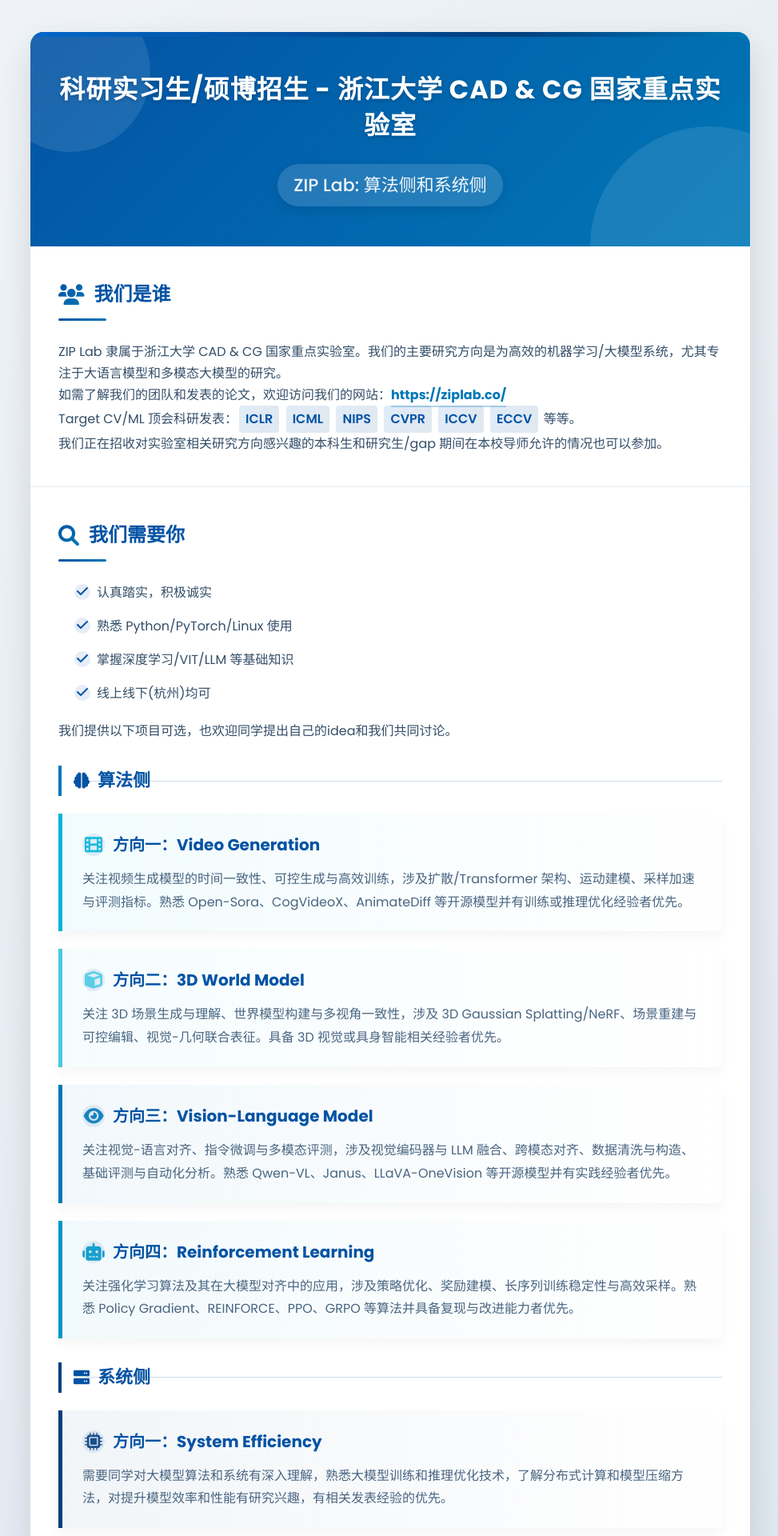
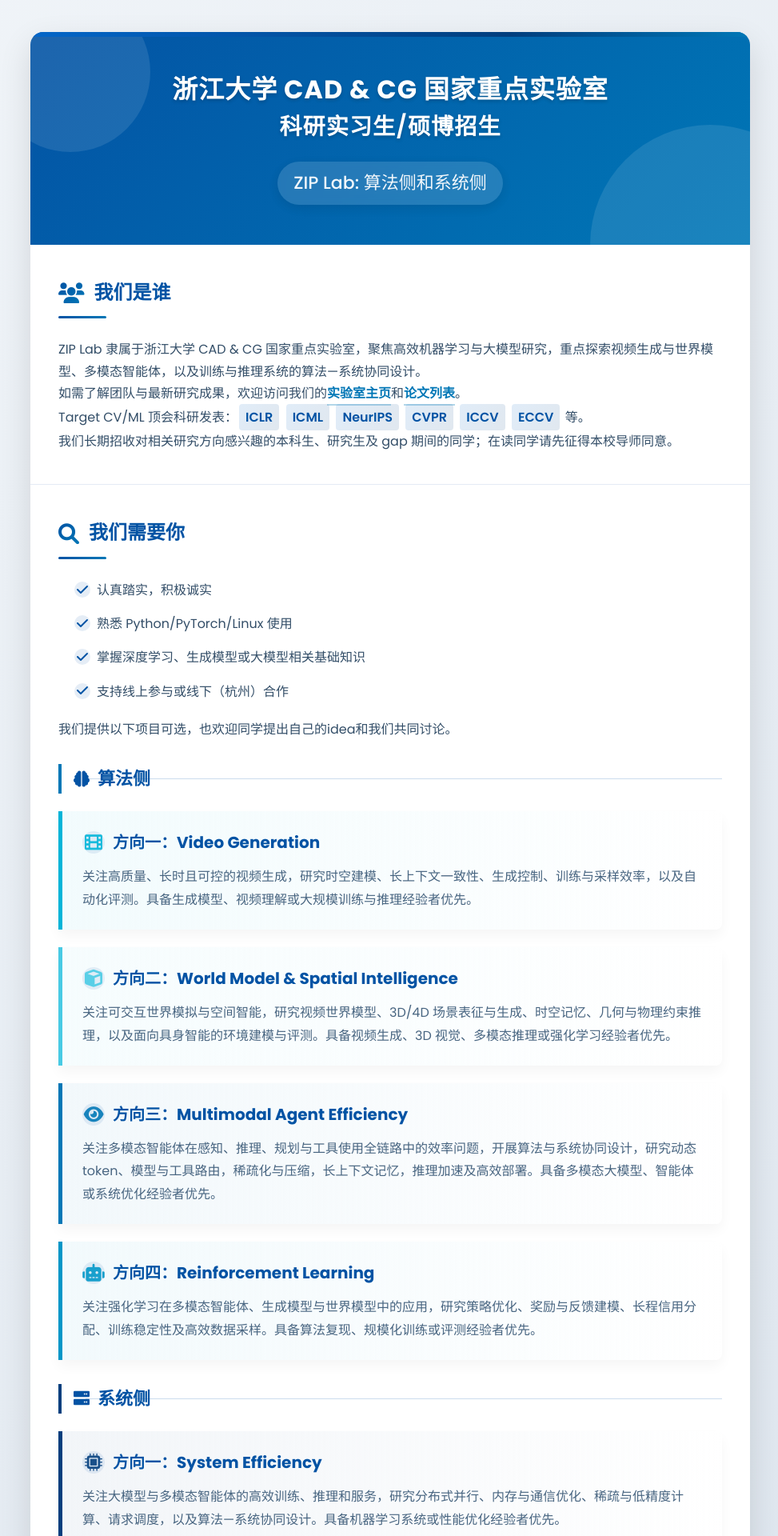
Before and after one commit to ziplab/ziplab.github.io, a Jekyll site: the page uploads/zip-lab-poster-full.html, which Jekyll copies as it is, in a window 1280 px wide. Shown: the top 1920 px of the page at 80% size, without its empty margins (152-1125 px from the left). Built offline with Jekyll 4.4.1, drawn with Linux system fonts in a browser that asks for light colours; some of the changed text lies outside the part shown.

Commit message:
Update recruitment poster research directions

```diff
--- a/uploads/zip-lab-poster-full.html
+++ b/uploads/zip-lab-poster-full.html
@@ -95,11 +95,21 @@
         .header h1 {
             font-size: 32px;
             margin-bottom: 15px;
-            line-height: 1.4;
+            line-height: 1.35;
             text-shadow: 0 2px 4px rgba(0, 0, 0, 0.2);
             letter-spacing: 1px;
             position: relative;
             z-index: 2;
+        }
+
+        .header h1 span {
+            display: block;
+        }
+
+        .header .recruitment-title {
+            margin-top: 6px;
+            font-size: 0.88em;
+            font-weight: 600;
         }
 
         .header h2 {
@@ -524,6 +534,14 @@
             color: var(--primary-color);
         }
 
+        .last-updated {
+            margin: 24px 0 0;
+            color: #7a8490;
+            font-size: 14px;
+            text-align: center;
+            letter-spacing: 0.02em;
+        }
+
         /* Animations */
         @keyframes fadeIn {
             from { opacity: 0; transform: translateY(10px); }
@@ -575,16 +593,19 @@
 <body>
     <div class="container">
         <div class="header">
-            <h1>科研实习生/硕博招生 - 浙江大学 CAD & CG 国家重点实验室</h1>
+            <h1>
+                <span>浙江大学 CAD &amp; CG 国家重点实验室</span>
+                <span class="recruitment-title">科研实习生/硕博招生</span>
+            </h1>
             <h2>ZIP Lab: 算法侧和系统侧</h2>
         </div>
 
         <div class="section">
             <h2 class="section-title"><i class="fas fa-users"></i>我们是谁</h2>
-            <p>ZIP Lab 隶属于浙江大学 CAD & CG 国家重点实验室。我们的主要研究方向是为高效的机器学习/大模型系统，尤其专注于大语言模型和多模态大模型的研究。</p>
-            <p>如需了解我们的团队和发表的论文，欢迎访问我们的网站：<a href="https://ziplab.co/" class="lab-link" target="_blank">https://ziplab.co/</a></p>
-            <p>Target CV/ML 顶会科研发表：<span class="highlight">ICLR</span> <span class="highlight">ICML</span> <span class="highlight">NIPS</span> <span class="highlight">CVPR</span> <span class="highlight">ICCV</span> <span class="highlight">ECCV</span> 等等。</p>
-            <p>我们正在招收对实验室相关研究方向感兴趣的本科生和研究生/gap 期间在本校导师允许的情况也可以参加。</p>
+            <p>ZIP Lab 隶属于浙江大学 CAD &amp; CG 国家重点实验室，聚焦高效机器学习与大模型研究，重点探索视频生成与世界模型、多模态智能体，以及训练与推理系统的算法—系统协同设计。</p>
+            <p>如需了解团队与最新研究成果，欢迎访问我们的<a href="https://ziplab.co/" class="lab-link" target="_blank">实验室主页</a>和<a href="https://ziplab.co/publication/" class="lab-link" target="_blank">论文列表</a>。</p>
+            <p>Target CV/ML 顶会科研发表：<span class="highlight">ICLR</span> <span class="highlight">ICML</span> <span class="highlight">NeurIPS</span> <span class="highlight">CVPR</span> <span class="highlight">ICCV</span> <span class="highlight">ECCV</span> 等。</p>
+            <p>我们长期招收对相关研究方向感兴趣的本科生、研究生及 gap 期间的同学；在读同学请先征得本校导师同意。</p>
         </div>
 
         <div class="section">
@@ -592,8 +613,8 @@
             <ul class="requirements">
                 <li>认真踏实，积极诚实</li>
                 <li>熟悉 Python/PyTorch/Linux 使用</li>
-                <li>掌握深度学习/VIT/LLM 等基础知识</li>
-                <li>线上线下(杭州)均可</li>
+                <li>掌握深度学习、生成模型或大模型相关基础知识</li>
+                <li>支持线上参与或线下（杭州）合作</li>
             </ul>
             <p>我们提供以下项目可选，也欢迎同学提出自己的idea和我们共同讨论。</p>
 
@@ -603,22 +624,22 @@
 
             <div class="project project-video" style="--i:0">
                 <h3><i class="fas fa-film"></i>方向一：Video Generation</h3>
-                <p>关注视频生成模型的时间一致性、可控生成与高效训练，涉及扩散/Transformer 架构、运动建模、采样加速与评测指标。熟悉 Open-Sora、CogVideoX、AnimateDiff 等开源模型并有训练或推理优化经验者优先。</p>
+                <p>关注高质量、长时且可控的视频生成，研究时空建模、长上下文一致性、生成控制、训练与采样效率，以及自动化评测。具备生成模型、视频理解或大规模训练与推理经验者优先。</p>
             </div>
 
             <div class="project project-3d" style="--i:1">
-                <h3><i class="fas fa-cube"></i>方向二：3D World Model</h3>
-                <p>关注 3D 场景生成与理解、世界模型构建与多视角一致性，涉及 3D Gaussian Splatting/NeRF、场景重建与可控编辑、视觉-几何联合表征。具备 3D 视觉或具身智能相关经验者优先。</p>
+                <h3><i class="fas fa-cube"></i>方向二：World Model &amp; Spatial Intelligence</h3>
+                <p>关注可交互世界模拟与空间智能，研究视频世界模型、3D/4D 场景表征与生成、时空记忆、几何与物理约束推理，以及面向具身智能的环境建模与评测。具备视频生成、3D 视觉、多模态推理或强化学习经验者优先。</p>
             </div>
 
             <div class="project project-vlm" style="--i:2">
-                <h3><i class="fas fa-eye"></i>方向三：Vision-Language Model</h3>
-                <p>关注视觉-语言对齐、指令微调与多模态评测，涉及视觉编码器与 LLM 融合、跨模态对齐、数据清洗与构造、基础评测与自动化分析。熟悉 Qwen-VL、Janus、LLaVA-OneVision 等开源模型并有实践经验者优先。</p>
+                <h3><i class="fas fa-eye"></i>方向三：Multimodal Agent Efficiency</h3>
+                <p>关注多模态智能体在感知、推理、规划与工具使用全链路中的效率问题，开展算法与系统协同设计，研究动态 token、模型与工具路由，稀疏化与压缩，长上下文记忆，推理加速及高效部署。具备多模态大模型、智能体或系统优化经验者优先。</p>
             </div>
 
             <div class="project project-rl" style="--i:3">
                 <h3><i class="fas fa-robot"></i>方向四：Reinforcement Learning</h3>
-                <p>关注强化学习算法及其在大模型对齐中的应用，涉及策略优化、奖励建模、长序列训练稳定性与高效采样。熟悉 Policy Gradient、REINFORCE、PPO、GRPO 等算法并具备复现与改进能力者优先。</p>
+                <p>关注强化学习在多模态智能体、生成模型与世界模型中的应用，研究策略优化、奖励与反馈建模、长程信用分配、训练稳定性及高效数据采样。具备算法复现、规模化训练或评测经验者优先。</p>
             </div>
 
             <h3 class="category-title system-category">
@@ -627,12 +648,12 @@
 
             <div class="project system-project-1" style="--i:4">
                 <h3><i class="fas fa-microchip"></i>方向一：System Efficiency</h3>
-                <p>需要同学对大模型算法和系统有深入理解，熟悉大模型训练和推理优化技术，了解分布式计算和模型压缩方法，对提升模型效率和性能有研究兴趣，有相关发表经验的优先。</p>
+                <p>关注大模型与多模态智能体的高效训练、推理和服务，研究分布式并行、内存与通信优化、稀疏与低精度计算、请求调度，以及算法—系统协同设计。具备机器学习系统或性能优化经验者优先。</p>
             </div>
 
             <div class="project system-project-2" style="--i:5">
                 <h3><i class="fas fa-cogs"></i>方向二：Kernel Optimization</h3>
-                <p>需要同学对计算机系统和算子编写有基本了解，熟悉深度学习框架中的算子机制，能够测试和优化现有算子，并有兴趣开发新的高效算子实现，有相关经验的优先。</p>
+                <p>关注面向现代加速器的高性能算子设计与端到端优化，研究算子融合、数据布局、并行策略、低精度与稀疏计算，并通过系统化 profiling 定位和消除性能瓶颈。具备并行编程、编译器或算子开发经验者优先。</p>
             </div>
         </div>
 
@@ -652,10 +673,11 @@
             <p>系统侧请抄送：bohan.zhuang@zju.edu.cn，erix025@outlook.com</p>
             <!-- <p>Master/PhD/PostDoc 直接申请请填写：<a href="https://forms.gle/UoR8B19y2NsjtGRJ6" class="lab-link" target="_blank">Google Form</a></p> -->
             <div class="instructions">
-                <p>邮件标题注明 "<strong>实习生-院校-年级-姓名-对应的项目(Video Gen / 3D / VLM / RL / Sys)</strong>"</p>
+                <p>邮件标题注明 "<strong>实习生-院校-年级-姓名-对应的项目（Video Gen / World Model / Agent Efficiency / RL / Sys）</strong>"</p>
                 <p>请附上含成绩/排名等信息的简历</p>
             </div>
         </div>
+        <p class="last-updated">最后更新：2026年8月15日</p>
     </div>
 </body>
 </html>
```
